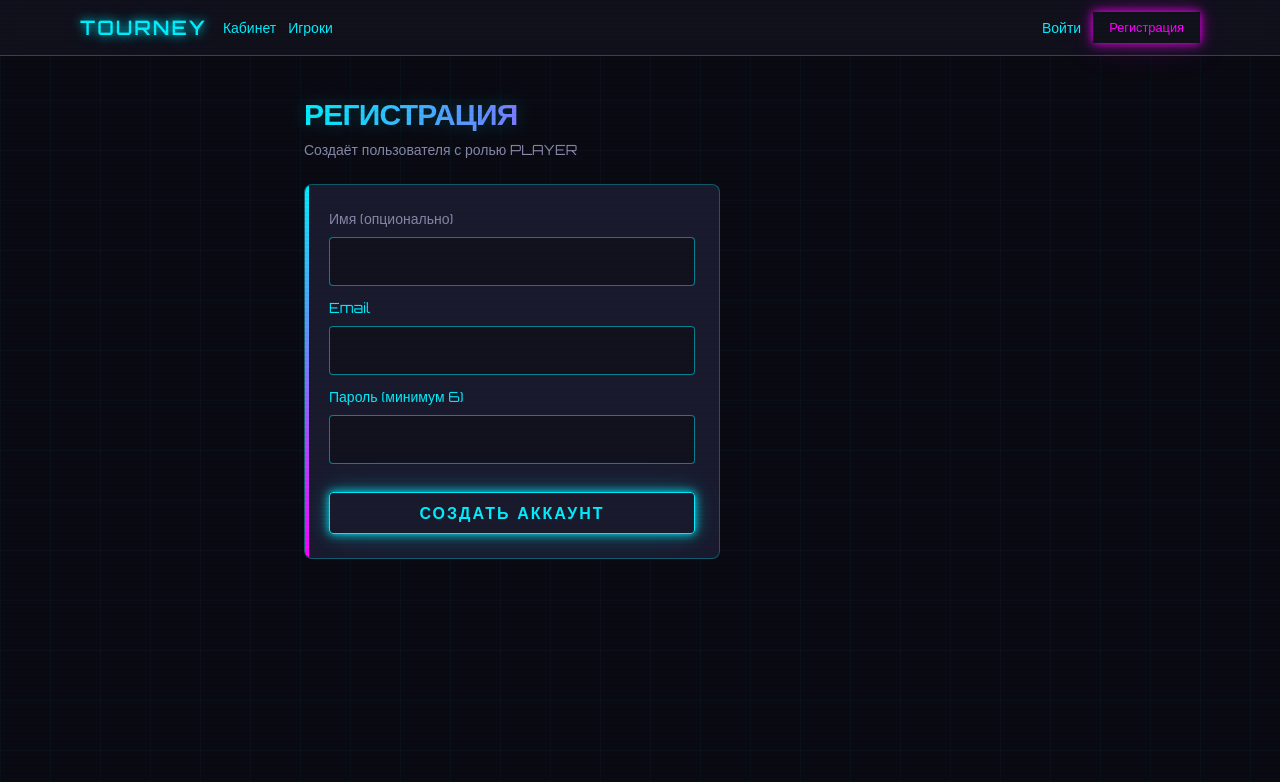
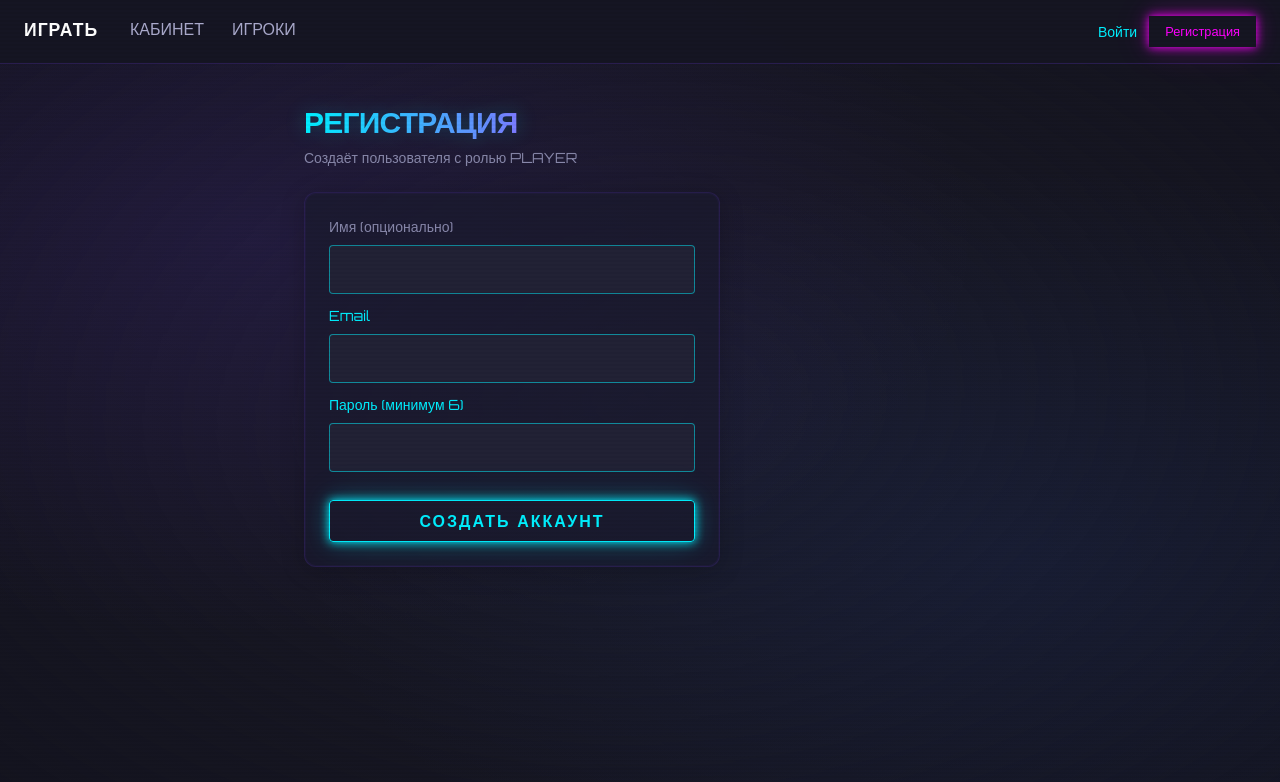
Before and after one commit to imagine27cm-code/tournament, a Next.js app: page /register in a window 1280 px wide. Shown: the top 782 px of the page. Built offline with nearby package versions, Linux system fonts and the light colour scheme; no server answers.

Commit message:
Update UI design and styling

```diff
--- a/app/globals.css
+++ b/app/globals.css
@@ -9,11 +9,18 @@
   --neon-red: #ff0044;
   --neon-purple: #b400ff;
 
-  /* Dark Cyberpunk Background */
-  --background: #0a0a12;
-  --background-secondary: #12121f;
-  --background-card: #1a1a2e;
-  --background-hover: #252540;
+  /* Dark Cyberpunk Background - Standoff 2 style */
+  --background: #1a1a28;
+  --background-secondary: #222235;
+  --background-card: rgba(30, 30, 45, 0.85);
+  --background-hover: rgba(50, 50, 70, 0.6);
+
+  /* Standart colors from screenshot */
+  --standoff-purple: #7a40ff;
+  --standoff-blue: #3070ff;
+  --standoff-red: #ff4060;
+  --standoff-yellow: #ffc040;
+  --standoff-green: #40ff80;
 
   /* Foreground */
   --foreground: #e0e0ff;
@@ -51,9 +58,9 @@ body::before {
   right: 0;
   bottom: 0;
   background:
-    linear-gradient(90deg, rgba(0, 240, 255, 0.03) 1px, transparent 1px),
-    linear-gradient(rgba(0, 240, 255, 0.03) 1px, transparent 1px);
-  background-size: 50px 50px;
+    radial-gradient(ellipse at 20% 30%, rgba(122, 64, 255, 0.12) 0%, transparent 50%),
+    radial-gradient(ellipse at 80% 70%, rgba(48, 112, 255, 0.08) 0%, transparent 50%),
+    radial-gradient(ellipse at 50% 50%, rgba(30, 30, 40, 0) 0%, #14141f 100%);
   pointer-events: none;
   z-index: -1;
 }
@@ -137,12 +144,23 @@ body::after {
   box-shadow: 0 0 20px var(--neon-magenta), 0 0 40px var(--neon-magenta);
 }
 
-/* Card Styles */
+/* Modern Glass Card Styles */
 .cyber-card {
-  background: var(--background-card);
-  border: 1px solid rgba(0, 240, 255, 0.3);
+  background: rgba(26, 26, 46, 0.7);
+  backdrop-filter: blur(16px);
+  border: 1px solid rgba(122, 64, 255, 0.15);
+  border-radius: 12px;
   position: relative;
   overflow: hidden;
+  transition: all 0.35s cubic-bezier(0.4, 0, 0.2, 1);
+  transform: translateY(0);
+  box-shadow: 0 4px 24px rgba(0, 0, 0, 0.2), 0 0 0 1px rgba(122, 64, 255, 0.05) inset;
+}
+
+.cyber-card:hover {
+  transform: translateY(-2px);
+  box-shadow: 0 12px 40px rgba(122, 64, 255, 0.15), 0 8px 24px rgba(0, 0, 0, 0.3), 0 0 0 1px rgba(122, 64, 255, 0.2) inset;
+  border-color: rgba(122, 64, 255, 0.3);
 }
 
 .cyber-card::before {
@@ -150,9 +168,84 @@ body::after {
   position: absolute;
   top: 0;
   left: 0;
-  width: 4px;
-  height: 100%;
-  background: linear-gradient(180deg, var(--neon-cyan), var(--neon-magenta));
+  right: 0;
+  height: 1px;
+  background: linear-gradient(90deg, transparent, rgba(122, 64, 255, 0.4), transparent);
+  opacity: 0;
+  transition: opacity 0.3s ease;
+}
+
+.cyber-card:hover::before {
+  opacity: 1;
+}
+
+/* Smooth hover transitions */
+* {
+  transition: background-color 0.2s ease, border-color 0.2s ease, color 0.15s ease, transform 0.2s ease;
+}
+
+/* Modern scrollbar */
+::-webkit-scrollbar {
+  width: 6px;
+  height: 6px;
+}
+
+::-webkit-scrollbar-track {
+  background: rgba(30, 30, 50, 0.5);
+  border-radius: 3px;
+}
+
+::-webkit-scrollbar-thumb {
+  background: linear-gradient(180deg, #7a40ff, #3070ff);
+  border-radius: 3px;
+}
+
+::-webkit-scrollbar-thumb:hover {
+  background: linear-gradient(180deg, #9a60ff, #5090ff);
+  box-shadow: 0 0 12px rgba(122, 64, 255, 0.4);
+}
+
+/* Page load animations */
+@keyframes fadeInUp {
+  from {
+    opacity: 0;
+    transform: translateY(10px);
+  }
+  to {
+    opacity: 1;
+    transform: translateY(0);
+  }
+}
+
+main > * {
+  animation: fadeInUp 0.5s cubic-bezier(0.4, 0, 0.2, 1) forwards;
+}
+
+/* Glow effect for interactive elements */
+.glow-border {
+  position: relative;
+}
+
+.glow-border::after {
+  content: '';
+  position: absolute;
+  inset: -1px;
+  border-radius: inherit;
+  background: linear-gradient(90deg, #7a40ff, #3070ff, #7a40ff);
+  background-size: 200% 100%;
+  opacity: 0;
+  z-index: -1;
+  transition: opacity 0.3s ease;
+  animation: borderGlow 3s linear infinite;
+}
+
+.glow-border:hover::after {
+  opacity: 0.4;
+}
+
+@keyframes borderGlow {
+  0% { background-position: 0% 50%; }
+  100% { background-position: 200% 50%; }
 }
 
 /* Cyberpunk Input */
--- a/app/layout.tsx
+++ b/app/layout.tsx
@@ -38,22 +38,24 @@ export default function RootLayout({
       </head>
       <body className="min-h-full flex flex-col" style={{background: 'var(--background)'}}>
         <Providers>
-          <header className="border-b" style={{borderColor: 'rgba(0, 240, 255, 0.3)', background: 'rgba(18, 18, 31, 0.9)', backdropFilter: 'blur(10px)'}}>
-            <div className="mx-auto flex max-w-6xl items-center justify-between px-4 py-3">
-              <div className="flex items-center gap-4">
-                <Link href="/" className="font-semibold tracking-tight" style={{fontFamily: "'Orbitron', sans-serif", fontSize: '1.25rem', color: '#00f0ff', textShadow: '0 0 10px #00f0ff, 0 0 20px #00f0ff40', letterSpacing: '2px'}}>
-                  TOURNEY
+          <header className="border-b" style={{borderColor: 'rgba(122, 64, 255, 0.2)', background: 'rgba(22, 22, 35, 0.95)', backdropFilter: 'blur(15px)'}}>
+            <div className="mx-auto flex items-center justify-between px-6 py-4" style={{maxWidth: '100%'}}>
+              <div className="flex items-center gap-8">
+                <Link href="/" className="font-bold tracking-wider uppercase" style={{fontFamily: "'Rajdhani', sans-serif", fontSize: '1.1rem', color: '#ffffff', letterSpacing: '1px'}}>
+                  ИГРАТЬ
                 </Link>
-                <nav className="text-sm flex items-center gap-3" style={{color: '#8888aa'}}>
-                  <Link href="/dashboard" className="cyber-link">
-                    Кабинет
+                <nav className="text-sm flex items-center gap-7" style={{color: '#aaaacc', fontFamily: "'Rajdhani', sans-serif", fontSize: '1rem', fontWeight: 500}}>
+                  <Link href="/dashboard" className="hover:text-white transition-colors">
+                    КАБИНЕТ
                   </Link>
-                  <Link href="/players" className="cyber-link">
-                    Игроки
+                  <Link href="/players" className="hover:text-white transition-colors">
+                    ИГРОКИ
                   </Link>
                 </nav>
               </div>
-              <AuthStatus />
+              <div className="flex items-center gap-5">
+                <AuthStatus />
+              </div>
             </div>
           </header>
           <main className="flex-1 pr-64">{children}</main>
--- a/package.json
+++ b/package.json
@@ -17,6 +17,7 @@
     "bcrypt": "^6.0.0",
     "next": "16.2.4",
     "next-auth": "^4.24.14",
+    "pg": "^8.20.0",
     "react": "19.2.4",
     "react-dom": "19.2.4",
     "socket.io": "^4.8.3",
--- /dev/null
+++ b/test-db-connection.js
@@ -0,0 +1,48 @@
+// ✅ Скрипт для проверки подключения к базе данных Supabase
+const { PrismaClient } = require('@prisma/client');
+
+const prisma = new PrismaClient({
+  log: ['query', 'error', 'warn'],
+});
+
+async function testConnection() {
+  console.log('🔍 Начинаем проверку подключения к Supabase...');
+  console.log('📌 Строка подключения:', process.env.DATABASE_URL?.substring(0, 60) + '...');
+
+  try {
+    await prisma.$connect();
+    console.log('✅ УСПЕХ! Подключение к базе данных работает');
+
+    const result = await prisma.$queryRaw`SELECT NOW() as current_time;`;
+    console.log('🕐 Текущее время на сервере базы данных:', result[0].current_time);
+
+    const tables = await prisma.$queryRaw`
+      SELECT table_name FROM information_schema.tables
+      WHERE table_schema = 'public' AND table_type = 'BASE TABLE';
+    `;
+
+    console.log('\n📋 Созданные таблицы в базе данных:');
+    tables.forEach(table => {
+      console.log('✅', table.table_name);
+    });
+
+    console.log('\n🎉 ВСЕ ПРОВЕРКИ ПРОЙДЕНЫ! База данных работает корректно');
+
+  } catch (error) {
+    console.log('\n❌ ОШИБКА ПОДКЛЮЧЕНИЯ:');
+    console.log('Код ошибки:', error.code);
+    console.log('Сообщение:', error.message);
+
+    if (error.code === 'P1001') {
+      console.log('\n💡 Решение:');
+      console.log('1. Открой панель Supabase в браузере');
+      console.log('2. Подожди 30 секунд пока база проснется');
+      console.log('3. Запусти скрипт еще раз');
+    }
+
+  } finally {
+    await prisma.$disconnect();
+  }
+}
+
+testConnection();
```
Also changed, not shown: app/page.tsx (+45 -26 lines), 2 other files (tests, documents, lock files or other folders).
